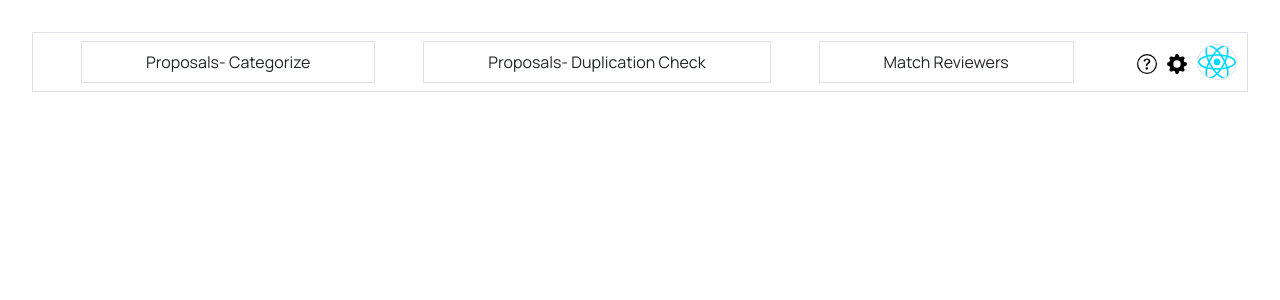
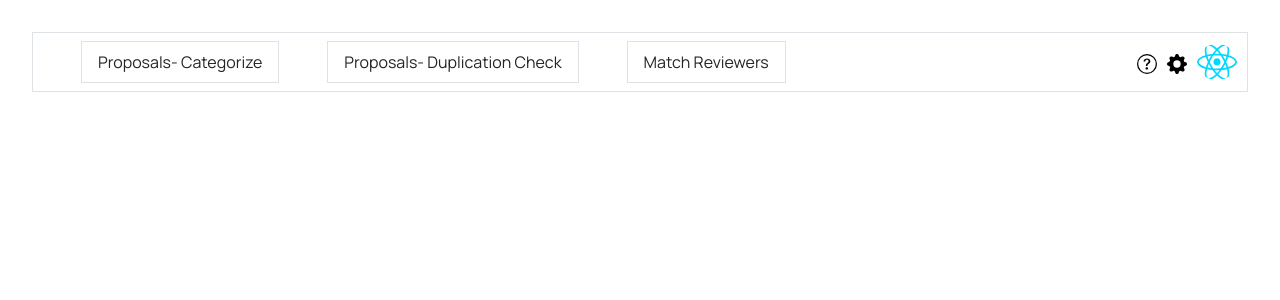
Before and after one commit to deepthought-initiative/pacmanweb, a React (Vite) app in the folder frontend/: page / in a window 1280 px wide. Shown: the top 300 px of the page. Built offline with nearby package versions, Linux system fonts and the light colour scheme.

Commit message:
Updated css for navbar

```diff
--- a/frontend/src/components/Navbar.jsx
+++ b/frontend/src/components/Navbar.jsx
@@ -13,18 +13,18 @@ const Navbar = () => {
         </button>
         <div className="collapse navbar-collapse" id="navbarNav">
             <ul className="nav">
-                <li className="nav-item border ms-5 px-5">
+                <li className="nav-item border ms-5">
                     <Link className="nav-link text-dark" to="/categorize">Proposals- Categorize</Link>
                 </li>
-                <li className="nav-item border ms-5 px-5">
+                <li className="nav-item border ms-5">
                     <Link className="nav-link text-dark" to="/duplication">Proposals- Duplication Check</Link>
                 </li>
-                <li className="nav-item border ms-5 px-5">
+                <li className="nav-item border ms-5">
                     <Link className="nav-link text-dark" to="/review">Match Reviewers</Link>
                 </li>
             </ul>
         </div>
-        <div id="right-corner" className="">
+        <div id="right-corner">
             <div className=''>
                 <a href="#">
                     <QuestionCircle size={20} color='black'/>
@@ -35,12 +35,10 @@ const Navbar = () => {
                     <GearFill size={20} color='black'/>
                 </a>
             </div>
-            <div id="profile" className=''>
+            <div>
                 <a href="#">
                     <img
-                        className='border'
                         src={sample}
-                        style={{ width: '40px', borderRadius: '50%' }}
                     />
                 </a>
             </div>
--- a/frontend/src/css/navbar.css
+++ b/frontend/src/css/navbar.css
@@ -5,3 +5,8 @@
     gap: 10px;
     justify-content: space-evenly;
 }
+
+img{
+    width: 40px;
+    border-radius: 50%;
+}
```
